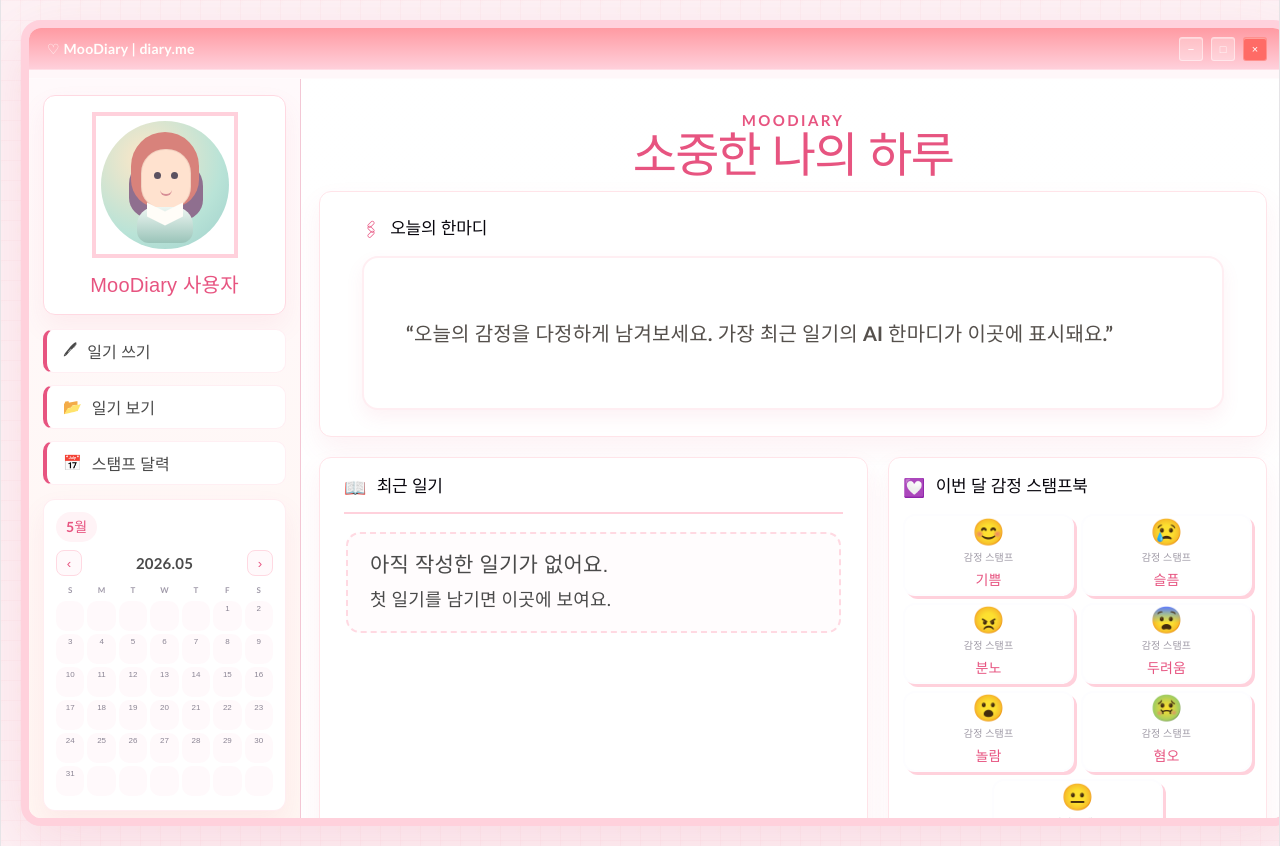
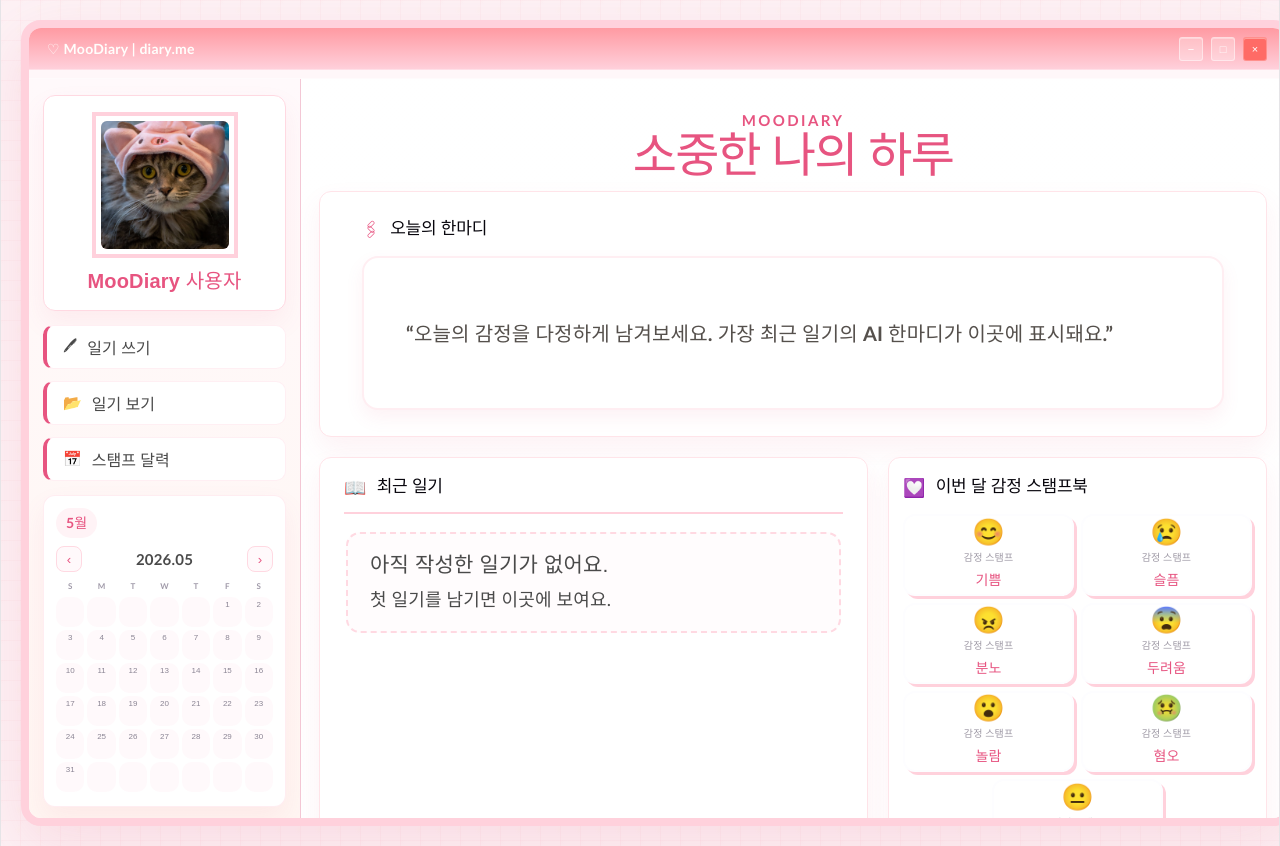
Before and after one commit to 302qq/MooDiary, a React (Vite) app: page / in a window 1280 px wide. Built offline with nearby package versions, Linux system fonts and the light colour scheme; a web font is replaced by a local one.

Commit message:
feat:sidebar profile image update

```diff
--- a/src/components/sidebar/Sidebar.jsx
+++ b/src/components/sidebar/Sidebar.jsx
@@ -1,5 +1,6 @@
 import { useNavigate } from "react-router-dom";
 import MiniCalendar from "./MiniCalendar";
+import profileImage from "../../assets/profile_imge.jpg";
 
 function Sidebar() {
   const navigate = useNavigate();
@@ -8,7 +9,8 @@ function Sidebar() {
     <aside className="sidebar">
       <div className="profile-card">
         <div className="profile-frame">
-          <div className="profile-image" aria-hidden="true">
+          <div className="profile-image profile-image--photo" aria-hidden="true">
+            <img className="profile-photo" src={profileImage} alt="" />
             <div className="profile-portrait">
               <div className="profile-hair" />
               <div className="profile-face">
--- a/src/styles/main.css
+++ b/src/styles/main.css
@@ -169,98 +169,121 @@ body {
   width: 146px;
   height: 146px;
   padding: 5px;
-  margin-bottom: 14px;
+  margin-bottom: 10px;
   border: 4px solid #ffd1dc;
   background: #ffffff;
   box-sizing: border-box;
 }
 
 .profile-image {
+  position: relative;
   width: 100%;
   height: 100%;
-  border-radius: 50%;
-  background: radial-gradient(circle at 35% 30%, #ffe7c7 0%, #b9e3d7 62%, #9dcfcb 100%);
+  border-radius: 6px;
+  background:
+    radial-gradient(circle at 35% 26%, rgba(255, 255, 255, 0.86) 0 7%, transparent 8%),
+    radial-gradient(circle at 68% 32%, rgba(255, 236, 242, 0.8) 0 11%, transparent 12%),
+    linear-gradient(180deg, #fff8ed 0%, #ffe4e9 54%, #ffd1dc 100%);
   display: flex;
   align-items: center;
   justify-content: center;
   overflow: hidden;
 }
 
+.profile-photo {
+  width: 116%;
+  height: 116%;
+  border-radius: 6px;
+  display: block;
+  object-fit: cover;
+  object-position: center 0%;
+}
+
+.profile-image--photo .profile-portrait {
+  display: none;
+}
+
 .profile-portrait {
   position: relative;
-  width: 104px;
-  height: 116px;
+  width: 96px;
+  height: 112px;
 }
 
 .profile-hair {
   position: absolute;
-  top: 5px;
-  left: 18px;
+  top: 4px;
+  left: 14px;
   width: 68px;
-  height: 76px;
-  border-radius: 36px 36px 30px 30px;
-  background: #d8827b;
+  height: 70px;
+  border-radius: 36px 36px 26px 26px;
+  background: linear-gradient(180deg, #c97972 0%, #9f696e 100%);
   box-shadow:
-    -10px 18px 0 -8px #8f6f8f,
-    12px 20px 0 -8px #8f6f8f;
+    -8px 20px 0 -7px #8f656b,
+    8px 20px 0 -7px #8f656b,
+    inset 0 8px 0 rgba(255, 229, 219, 0.16);
 }
 
 .profile-face {
   position: absolute;
-  top: 22px;
-  left: 28px;
-  width: 48px;
-  height: 58px;
-  border-radius: 24px 24px 22px 22px;
-  background: #ffe2cf;
-  border: 1px solid rgba(175, 121, 110, 0.16);
+  top: 24px;
+  left: 23px;
+  width: 50px;
+  height: 56px;
+  border-radius: 48% 48% 46% 46%;
+  background: linear-gradient(180deg, #ffe9d9 0%, #ffd7c7 100%);
+  border: 1px solid rgba(175, 121, 110, 0.12);
+  box-shadow:
+    inset 0 -3px 0 rgba(222, 157, 143, 0.08),
+    0 2px 0 rgba(255, 255, 255, 0.48);
 }
 
 .profile-eye {
   position: absolute;
-  top: 22px;
-  width: 7px;
-  height: 7px;
+  top: 21px;
+  width: 6px;
+  height: 8px;
   border-radius: 50%;
-  background: #5b5160;
+  background: #5b4a52;
+  box-shadow: 0 1px 0 rgba(255, 255, 255, 0.45);
 }
 
 .profile-eye.left {
-  left: 12px;
+  left: 13px;
 }
 
 .profile-eye.right {
-  right: 12px;
+  right: 13px;
 }
 
 .profile-mouth {
   position: absolute;
-  bottom: 12px;
-  left: 18px;
+  bottom: 13px;
+  left: 19px;
   width: 12px;
-  height: 6px;
-  border-bottom: 2px solid #d78e96;
-  border-radius: 0 0 10px 10px;
+  height: 7px;
+  border-bottom: 2px solid #c97982;
+  border-radius: 0 0 12px 12px;
 }
 
 .profile-neck {
   position: absolute;
   bottom: 24px;
-  left: 46px;
+  left: 42px;
   width: 12px;
-  height: 12px;
-  background: #ffd9c4;
-  border-radius: 0 0 8px 8px;
+  height: 13px;
+  background: #ffd5c2;
+  border-radius: 0 0 7px 7px;
 }
 
 .profile-shirt {
   position: absolute;
   bottom: 0;
-  left: 24px;
-  width: 56px;
+  left: 18px;
+  width: 60px;
   height: 36px;
-  border-radius: 18px 18px 12px 12px;
-  background: linear-gradient(180deg, #eef6f2 0%, #9ac4b9 100%);
+  border-radius: 24px 24px 14px 14px;
+  background: linear-gradient(180deg, #fff4f7 0%, #ffd1dc 100%);
+  box-shadow: inset 0 5px 0 rgba(255, 255, 255, 0.58);
 }
 
 .profile-shirt::before,
@@ -287,6 +310,7 @@ body {
   margin: 0;
   color: var(--pink-600);
   font-size: 20px;
+  font-weight: 700;
   font-family: "NanumGothicBold", "Malgun Gothic", sans-serif;
 }
 
@@ -916,6 +940,10 @@ body {
 }
 
 /* ===== Auth Pages ===== */
+.content:has(.auth-page) .sidebar {
+  display: none;
+}
+
 .auth-page {
   width: 100%;
   min-height: 100%;
```
Also changed, not shown: src/assets/profile_imge.jpg (added), 1 other file (tests, documents, lock files or other folders).
